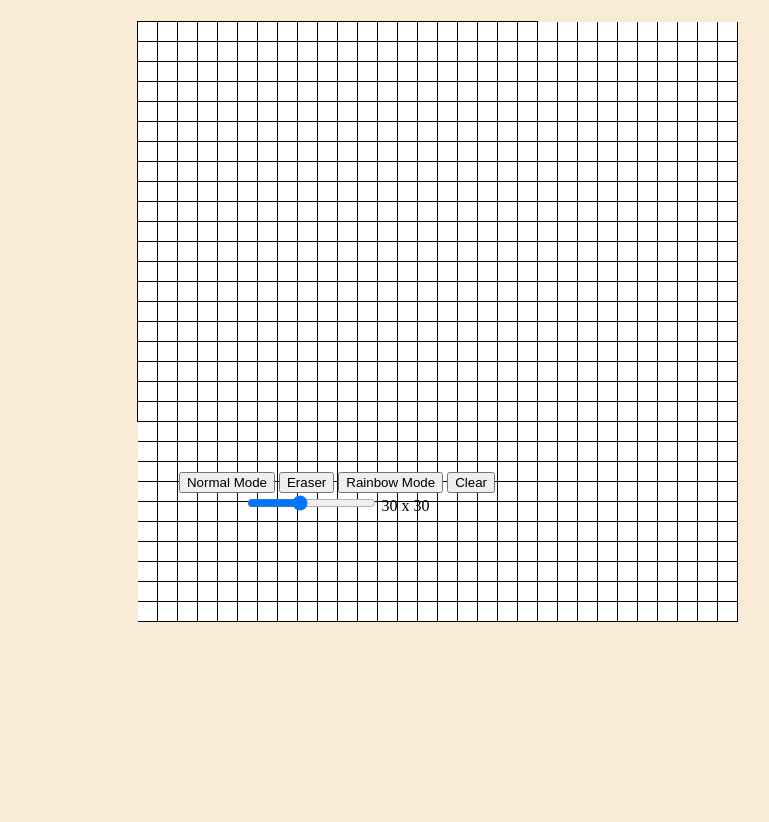
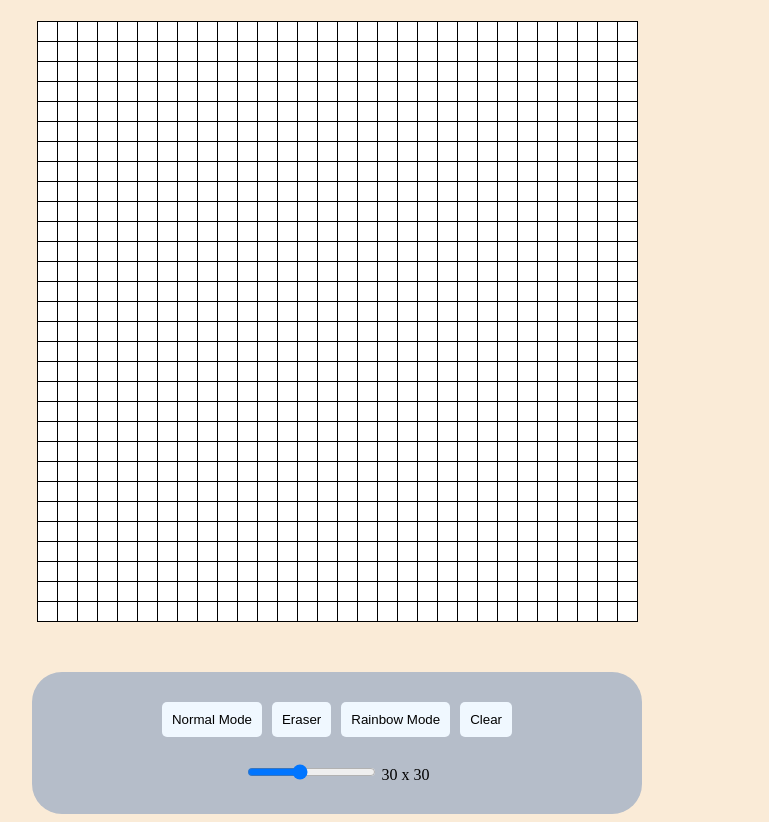
Before and after one commit to Re-Yan/Etch-A-Sketch, a plain HTML site: page index.html in a window 1280 px wide. Shown: the part 87-909 px from the top of the page, without its empty margins (303-1072 px from the left). Before the commit the page ends 800 px from the top, so only its background shows below. Drawn offline with Linux system fonts and the light colour scheme.

Commit message:
Add Styling to "control-panel" Div

```diff
--- a/index.html
+++ b/index.html
@@ -13,10 +13,13 @@
 
     <div id="grid-container"></div>
     <div id="control-panel">
-      <button id="normal">Normal Mode</button>
-      <button id="eraser">Eraser</button>
-      <button id="rainbow">Rainbow Mode</button>
-      <button id="clear">Clear</button>
+      <div id="button-row">
+        <button class="buttons" id="normal">Normal Mode</button>
+        <button class="buttons" id="eraser">Eraser</button>
+        <button class="buttons" id="rainbow">Rainbow Mode</button>
+        <button class="buttons" id="clear">Clear</button>
+      </div>
+
       <div id="slider-div">
         <input
           type="range"
--- a/style.css
+++ b/style.css
@@ -11,14 +11,14 @@ body {
 #grid-container {
   display: grid;
 
-  grid-template-columns: repeat(20, 20px);
-  grid-template-rows: repeat(20, 20px);
+  grid-template-columns: repeat(40, 15px);
+  grid-template-rows: repeat(40, 15px);
 
   margin-top: 20px;
   padding-top: 1px;
   padding-left: 1px;
-  width: 400px;
-  height: 400px;
+  width: 600px;
+  height: 600px;
   background-color: black;
 }
 
@@ -33,9 +33,24 @@ body {
 }
 
 #control-panel {
+  display: flex;
+  flex-direction: column;
+  background-color: #b5bdc9;
+  border-radius: 30px;
   margin-top: 50px;
+  padding: 30px 130px;
 }
-
+#button-row {
+  display: flex;
+  margin-bottom: 25px;
+  gap: 10px;
+}
+.buttons {
+  padding: 10px;
+  border-radius: 5px;
+  background-color: aliceblue;
+  border: 0px;
+}
 .black {
   background-color: black;
 }
```
